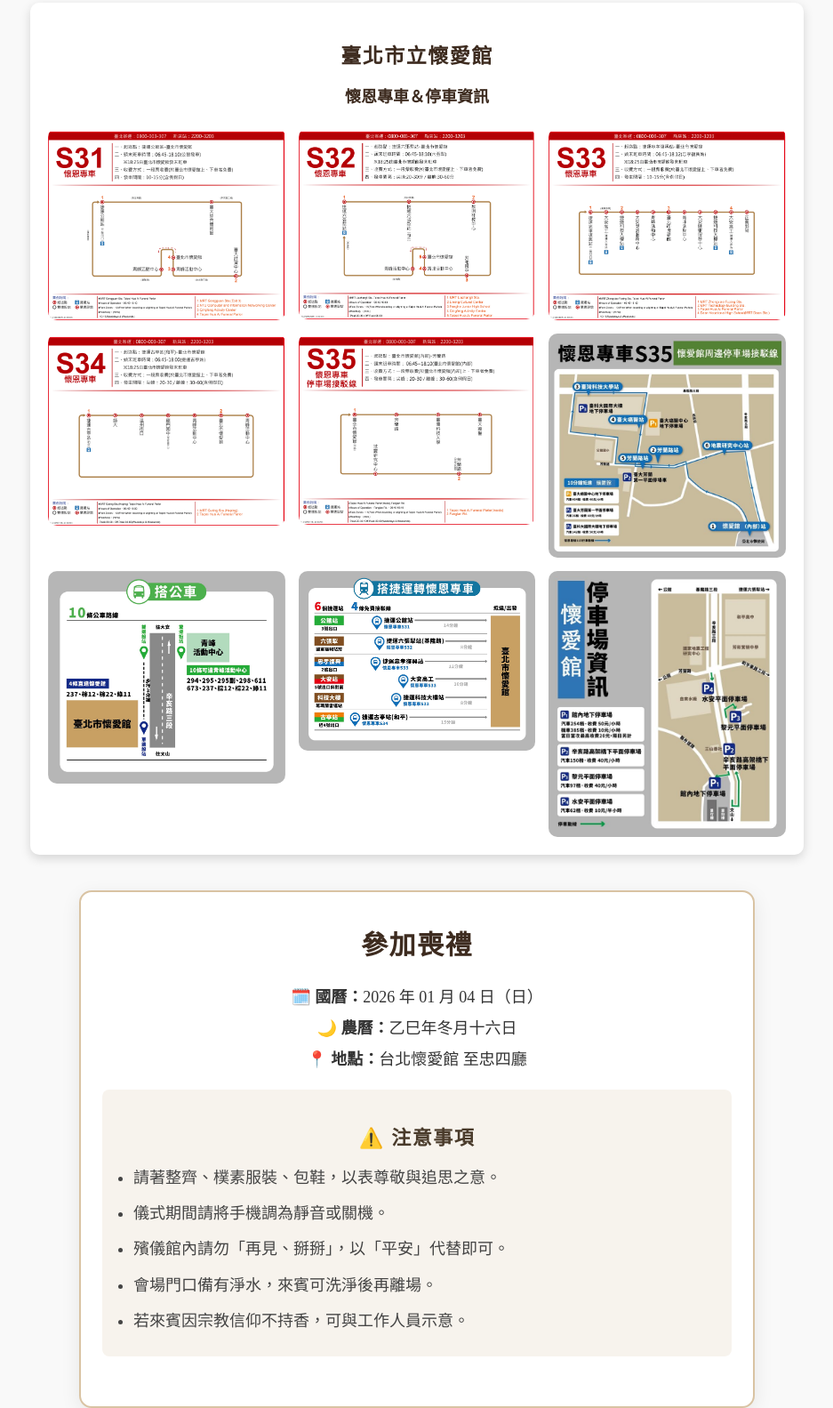
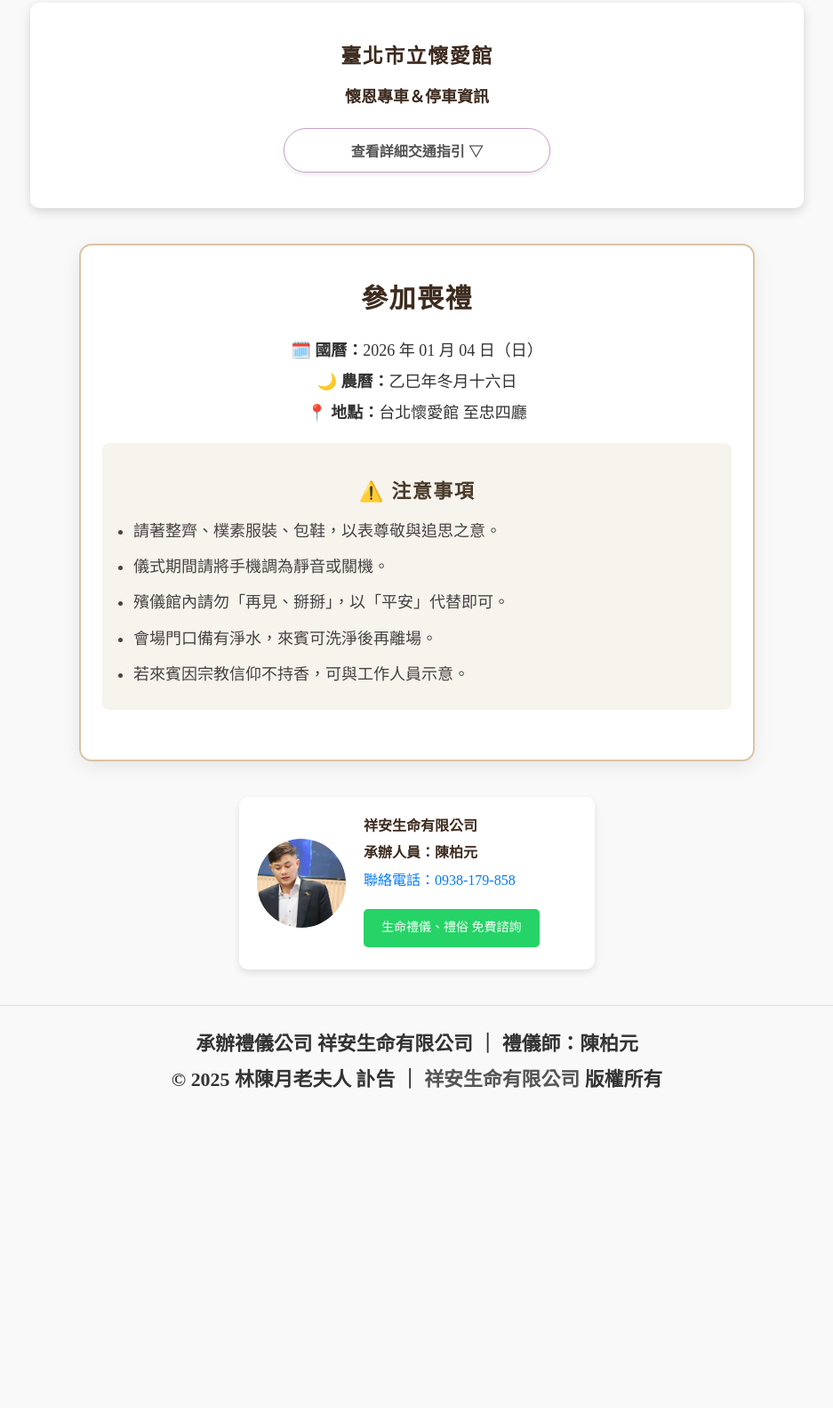
Before and after one commit to Shiangan/Chen-Yue, a plain HTML site: page index.html in a window 1280 px wide. Shown: the part 5981-7564 px from the top of the page at 89% size, without its empty margins (171-1108 px from the left). After the commit the page ends 7307 px from the top, so only its background shows below. Drawn offline with nearby package versions, Linux system fonts and the light colour scheme; a web font is replaced by a local one.

Commit message:
Update index.html

```diff
--- a/index.html
+++ b/index.html
@@ -28,6 +28,33 @@
 
     <link href="https://fonts.googleapis.com/css2?family=Patrick+Hand&family=Shadows+Into+Light&display=swap" rel="stylesheet">
     <link href="https://fonts.googleapis.com/css2?family=ZCOOL+QingKe+HuangYou&family=ZCOOL+KuaiLe&display=swap" rel="stylesheet">
+
+    <style>
+        /* 交通資訊按鈕與摺疊樣式 */
+        .transport-toggle-btn {
+            display: block;
+            width: 90%;
+            max-width: 300px;
+            margin: 20px auto;
+            padding: 12px 20px;
+            background-color: #ffffff;
+            border: 1px solid #c8a2c8; /* 搭配喪禮莊重色系 */
+            border-radius: 25px;
+            color: #555;
+            font-size: 16px;
+            cursor: pointer;
+            transition: all 0.3s ease;
+            box-shadow: 0 2px 5px rgba(0,0,0,0.1);
+        }
+        .transport-toggle-btn:hover {
+            background-color: #f3e5f5;
+            box-shadow: 0 4px 8px rgba(0,0,0,0.15);
+        }
+        #transport-content {
+            display: none; /* 初始隱藏 */
+            transition: all 0.5s ease;
+        }
+    </style>
 </head>
 
 <body>
@@ -166,6 +193,11 @@
             <h2 class="title">臺北市立懷愛館</h2>
             <p class="subtitle">懷恩專車＆停車資訊</p>
 
+            <button type="button" class="transport-toggle-btn" id="btn-toggle-transport">
+                <strong>查看詳細交通指引 ▽</strong>
+            </button>
+
+            <div id="transport-content">
                 <div class="image-gallery">
                     <img src="image/交通00004.GIF" alt="S31" class="gallery-img" aria-label="交通指引" loading="lazy">
                     <img src="image/交通00005.GIF" alt="S32" class="gallery-img" aria-label="交通指引" loading="lazy">
@@ -176,6 +208,7 @@
                     <img src="image/交通00008.JPG" alt="交通指引" class="gallery-img" aria-label="交通指引" loading="lazy">
                     <img src="image/交通00009.JPG" alt="指引圖" class="gallery-img" aria-label="指引圖" loading="lazy">
                     <img src="image/交通00006.JPG" alt="停車資訊" class="gallery-img" aria-label="停車資訊" loading="lazy">
+                </div>
             </div>
         </div>
 
@@ -243,24 +276,16 @@
 
     <script>
         // -------------------------
-        // 1. 音訊解鎖與淡入邏輯 (保留原邏輯)
+        // 1. 音訊解鎖與淡入邏輯
         // -------------------------
         document.addEventListener('DOMContentLoaded', function () {
             const audio = document.getElementById('background-music');
-            const hint = document.getElementById('audio-hint');
-
             audio.volume = 0;
             audio.muted = true;
-
-            audio.play().catch(() => {
-                console.log('Autoplay blocked. Waiting for user interaction...');
-            });
+            audio.play().catch(() => {});
 
             const savedTime = localStorage.getItem('audioCurrentTime');
-            if (savedTime) {
-                audio.currentTime = parseFloat(savedTime);
-            }
-
+            if (savedTime) audio.currentTime = parseFloat(savedTime);
             const wasPlaying = localStorage.getItem('audioPlaying') === 'true';
 
             function fadeInAudio() {
@@ -270,122 +295,92 @@
                     if (volume < targetVolume) {
                         volume = Math.min(volume + 0.05, targetVolume);
                         audio.volume = volume;
-                    } else {
-                        clearInterval(interval);
-                    }
+                    } else { clearInterval(interval); }
                 }, 200);
             }
 
             function unmuteAndPlay() {
-                if (audio.muted) {
-                    audio.muted = false;
-                    fadeInAudio();
-                }
-                if (wasPlaying || audio.paused) {
-                    audio.play().catch(err => console.log('Playback error:', err));
-                }
-                hint?.remove();
+                if (audio.muted) { audio.muted = false; fadeInAudio(); }
+                if (wasPlaying || audio.paused) audio.play().catch(err => {});
                 removeListeners();
             }
 
             function removeListeners() {
-                document.removeEventListener('click', unmuteAndPlay);
-                document.removeEventListener('touchstart', unmuteAndPlay);
-                document.removeEventListener('keydown', unmuteAndPlay);
+                ['click', 'touchstart', 'keydown'].forEach(evt => document.removeEventListener(evt, unmuteAndPlay));
             }
+            ['click', 'touchstart', 'keydown'].forEach(evt => document.addEventListener(evt, unmuteAndPlay));
 
-            document.addEventListener('click', unmuteAndPlay);
-            document.addEventListener('touchstart', unmuteAndPlay);
-            document.addEventListener('keydown', unmuteAndPlay);
-
-            setInterval(() => {
-                if (!audio.paused) {
-                    localStorage.setItem('audioCurrentTime', audio.currentTime);
-                }
-            }, 1000);
-
+            setInterval(() => { if (!audio.paused) localStorage.setItem('audioCurrentTime', audio.currentTime); }, 1000);
             audio.addEventListener('play', () => localStorage.setItem('audioPlaying', 'true'));
             audio.addEventListener('pause', () => localStorage.setItem('audioPlaying', 'false'));
         });
 
         // -------------------------
-        // 2. Life-story 淡入效果 & 感謝信息淡入 (合併邏輯)
+        // 2. 生命故事 & 感謝信淡入
         // -------------------------
         document.addEventListener("DOMContentLoaded", () => {
-            // Life-story 淡入效果
             const fadeEls = document.querySelectorAll('.fade-in-text');
             const observer = new IntersectionObserver(entries => {
-                entries.forEach(entry => {
-                    if (entry.isIntersecting) entry.target.classList.add('visible');
-                });
+                entries.forEach(entry => { if (entry.isIntersecting) entry.target.classList.add('visible'); });
             });
             fadeEls.forEach(el => observer.observe(el));
 
-            // 感謝信息淡入 (優化：使用單獨的 IntersectionObserver)
             const texts = document.querySelectorAll('.remembrance-thanks p');
             const observerThanks = new IntersectionObserver(entries => {
                 entries.forEach(entry => {
                     if(entry.isIntersecting){
-                        // 依序淡入
                         texts.forEach((el,i)=>setTimeout(()=>el.classList.add('visible'), i*400));
-                        observerThanks.unobserve(entry.target); // 只執行一次
+                        observerThanks.unobserve(entry.target);
                     }
                 });
             }, {threshold:0.1});
-            if (texts.length > 0) {
-                 observerThanks.observe(texts[0].parentElement);
-            }
+            if (texts.length > 0) observerThanks.observe(texts[0].parentElement);
         });
 
         // -------------------------
-        // 3. 訃告紙本點擊放大 (使用 #zoom-container)
+        // 3. 訃告正本點擊放大
         // -------------------------
         document.addEventListener("DOMContentLoaded", () => {
             const paperImg = document.getElementById('paper-obituary');
             const zoomContainer = document.getElementById('zoom-container');
             const zoomImg = document.getElementById('zoom-img');
-
-            // 點圖片放大
+            if(paperImg) {
                 paperImg.addEventListener('click', () => {
                     zoomImg.src = paperImg.src;
                     zoomContainer.style.display = 'flex';
                     setTimeout(() => zoomContainer.classList.add('show'), 20);
                 });
-
-            // 點背景關閉
-            zoomContainer.addEventListener('click', e => {
-                if (e.target === zoomContainer || e.target === zoomImg) { // 點擊圖片或背景都關閉
+            }
+            zoomContainer.addEventListener('click', () => {
                 zoomContainer.classList.remove('show');
                 setTimeout(() => zoomContainer.style.display = 'none', 400);
-                }
-            });
-
-            // 按 Esc 關閉
-            document.addEventListener('keydown', e => {
-                if (e.key === "Escape" && zoomContainer.classList.contains('show')) {
-                    zoomContainer.classList.remove('show');
-                    setTimeout(() => zoomContainer.style.display = 'none', 400);
-                }
             });
         });
 
         // -------------------------
-        // 4. 花籃畫廊展開/隱藏
+        // 4. 交通圖摺疊功能 (新加入)
         // -------------------------
-        document.getElementById('show-flower-baskets')?.addEventListener('click', function () {
-            const gallery = document.getElementById('flower-basket-gallery');
-            gallery.classList.toggle('show');
-            this.innerHTML = gallery.classList.contains('show')
-                ? '<strong>隱藏花籃樣式 🌹</strong>'
-                : '<strong>顯示花籃樣式 🌹</strong>';
+        document.addEventListener("DOMContentLoaded", function() {
+            const btn = document.getElementById('btn-toggle-transport');
+            const content = document.getElementById('transport-content');
+            if(btn && content) {
+                btn.addEventListener('click', function() {
+                    if (content.style.display === 'none' || content.style.display === '') {
+                        content.style.display = 'block';
+                        this.innerHTML = '<strong>隱藏交通資訊 △</strong>';
+                    } else {
+                        content.style.display = 'none';
+                        this.innerHTML = '<strong>查看詳細交通指引 ▽</strong>';
+                    }
+                });
+            }
         });
 
         // -------------------------
-        // 5. 點擊放大圖片 (花籃/名片/交通圖 - 統一使用 #image-overlay)
+        // 5. 點擊放大圖片 (通用燈箱)
         // -------------------------
         const imageOverlay = document.getElementById('image-overlay');
         const overlayImg = document.getElementById('overlay-img');
-
         function setupOverlayLightbox(selector){
             document.querySelectorAll(selector).forEach(img=>{
                 img.addEventListener('click', function(){
@@ -394,93 +389,39 @@
                 });
             });
         }
-
         document.addEventListener("DOMContentLoaded", () => {
-            setupOverlayLightbox('.zoomable img'); // 給花籃
-            setupOverlayLightbox('.gallery-img');  // 給交通圖
-            setupOverlayLightbox('.business-card-img'); // 給名片 (原名片邏輯已移除，改用此統一燈箱)
+            setupOverlayLightbox('.gallery-img');
+            setupOverlayLightbox('.business-card-img');
         });
-
         imageOverlay.addEventListener('click', function(){ this.style.display='none'; });
 
         // -------------------------
-        // 6. 分享按鈕 URL (確保 URL 乾淨)
+        // 6. 分享連結與 Footer 適配 (保留原功能)
         // -------------------------
         document.addEventListener("DOMContentLoaded", function () {
             let url = new URL(window.location.href);
             url.searchParams.delete("fbclid");
-            url.searchParams.delete("utm_source");
-            url.searchParams.delete("utm_medium");
-            url.searchParams.delete("utm_campaign");
             if(url.hostname.includes("xn--")) url.hostname="24hour.台灣";
             let encodedUrl = encodeURIComponent(url.toString());
             document.querySelector(".fb-share-btn").href="https://www.facebook.com/sharer/sharer.php?u="+encodedUrl;
             document.querySelector(".line-share-btn").href="https://line.me/R/msg/text/?"+encodedUrl;
         });
 
-        // -------------------------
-        // 7. Footer Fit-Text 邏輯 (保留原邏輯)
-        // -------------------------
         (function () {
-            const MAX_FONT = 22;
-            const MIN_FONT = 8;
-            const PRECISION = 0.2;
-
+            const MAX_FONT = 22; const MIN_FONT = 8; const PRECISION = 0.2;
             function fitOne(el) {
-                if (!el || !el.parentElement) return;
-                const parent = el.parentElement;
-                const containerWidth = parent.clientWidth;
-                if (containerWidth <= 0) return;
-
-                let low = MIN_FONT;
-                let high = MAX_FONT;
+                const parent = el.parentElement; if (!parent) return;
+                let low = MIN_FONT; let high = MAX_FONT;
                 el.style.fontSize = high + "px";
-                let w = el.getBoundingClientRect().width;
-                if (w <= containerWidth) {
-                    el.style.fontSize = high + "px";
-                    return;
-                }
-
                 while (high - low > PRECISION) {
-                    const mid = (low + high) / 2;
-                    el.style.fontSize = mid + "px";
-                    w = el.getBoundingClientRect().width;
-                    if (w > containerWidth) {
-                        high = mid;
-                    } else {
-                        low = mid;
-                    }
+                    let mid = (low + high) / 2; el.style.fontSize = mid + "px";
+                    if (el.getBoundingClientRect().width > parent.clientWidth) high = mid; else low = mid;
                 }
                 el.style.fontSize = Math.max(MIN_FONT, low) + "px";
             }
-
-            function fitAll() {
-                const nodes = document.querySelectorAll('.footer-text .fit-text');
-                nodes.forEach(el => fitOne(el));
-            }
-
-            function start() {
-                fitAll();
-                if (window.ResizeObserver) {
-                    const ro = new ResizeObserver(() => fitAll());
-                    document.querySelectorAll('.footer-info').forEach(n => ro.observe(n));
-                }
-                window.addEventListener('resize', debounce(fitAll, 80));
-            }
-
-            function debounce(fn, wait) {
-                let t = null;
-                return function () {
-                    clearTimeout(t);
-                    t = setTimeout(() => fn.apply(this, arguments), wait);
-                };
-            }
-
-            if (document.fonts && document.fonts.ready) {
-                document.fonts.ready.then(start).catch(start);
-            } else {
-                window.addEventListener('load', start);
-            }
+            function fitAll() { document.querySelectorAll('.footer-text .fit-text').forEach(fitOne); }
+            window.addEventListener('load', fitAll);
+            window.addEventListener('resize', fitAll);
         })();
     </script>
 </body>
```
Lines whose indentation alone changed are shown as unchanged.
